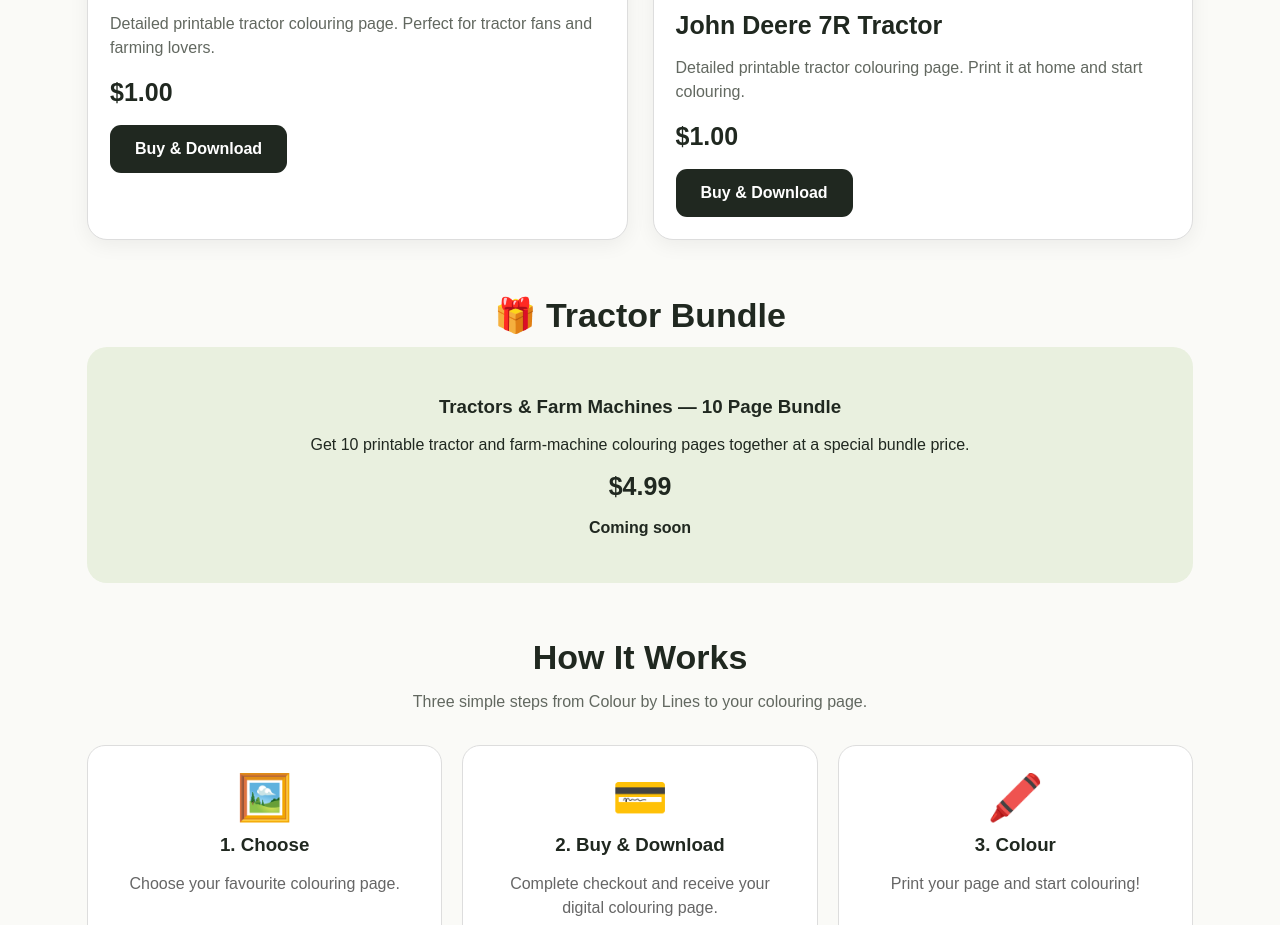
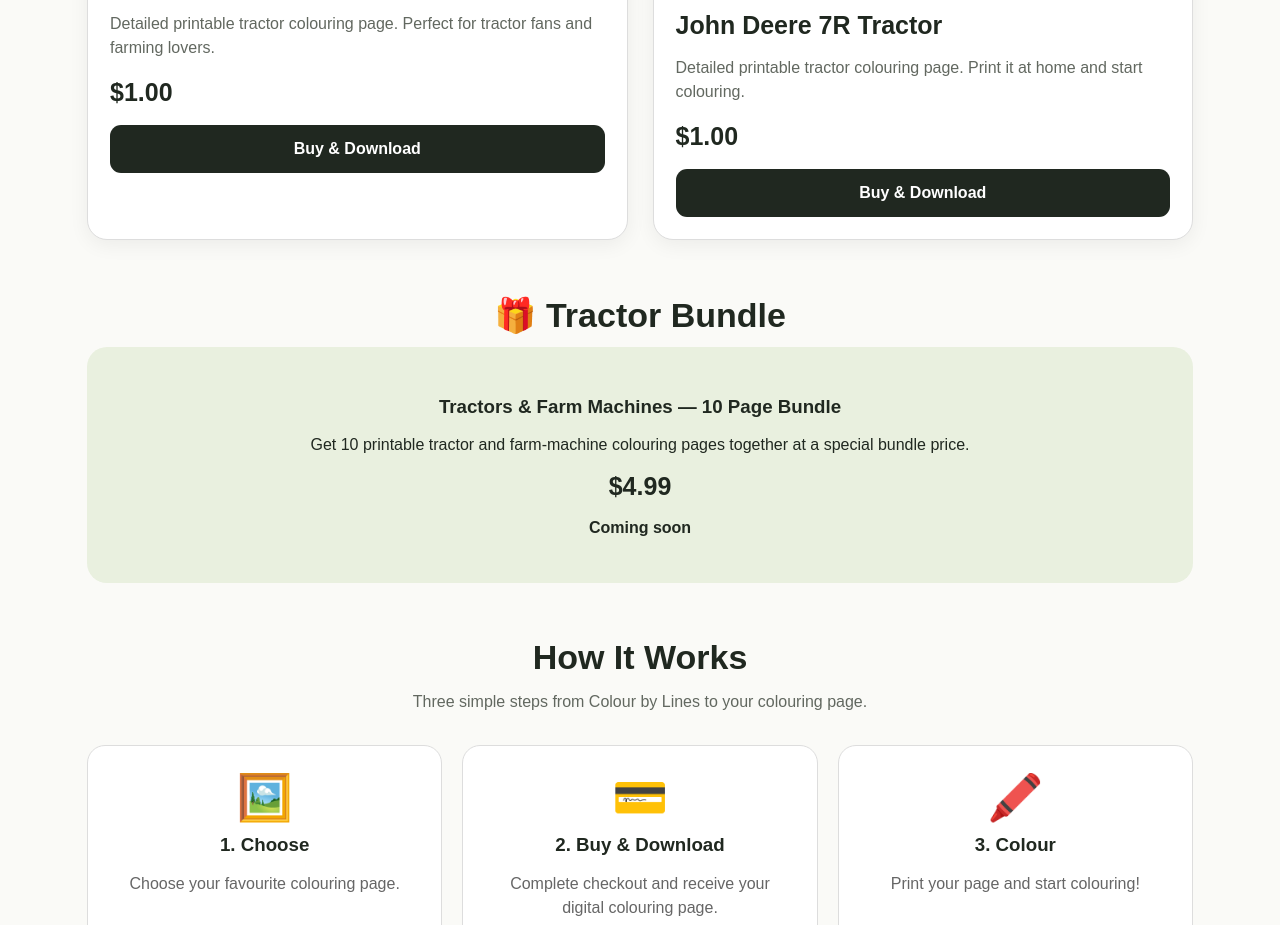
Before and after one commit to koenjeremy83-png/colour-by-lines, a website: page index.html in a window 1280 px wide. Shown: the part 1151-2076 px from the top of the page. Drawn offline with Linux system fonts and the light colour scheme.

Commit message:
Update index.html

```diff
--- a/index.html
+++ b/index.html
@@ -312,7 +312,7 @@
 
 <button
   type="button"
-  class="btn"
+  class="buy"
   onclick="buyProduct('page1', this)">
   Buy & Download
 </button>
@@ -352,7 +352,7 @@
 
 <button
   type="button"
-  class="btn"
+  class="buy"
   onclick="buyProduct('page2', this)">
   Buy & Download
 </button>
@@ -455,12 +455,10 @@
 
 <script>
 async function buyProduct(product, button) {
-
   button.disabled = true;
   button.textContent = "Opening PayPal...";
 
   try {
-
     const response = await fetch("/api/create-order", {
       method: "POST",
       headers: {
@@ -498,6 +496,7 @@
     window.location.href = data.approvalUrl;
 
   } catch (error) {
+    console.error("Checkout error:", error);
 
     alert(error.message);
 
@@ -505,7 +504,7 @@
     button.textContent = "Buy & Download";
   }
 }
-</script>
+  </script>
 
 </body>
 </html>
```
